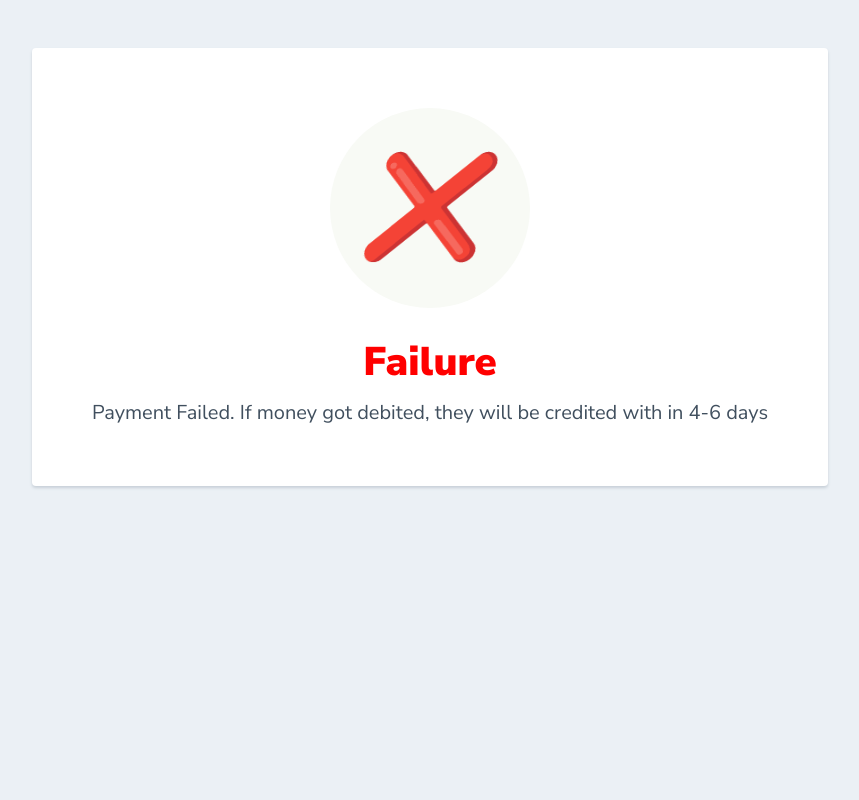
After one commit to Saketh02/majorProject, a Django app: template TMS/templates/sample.html in a window 1280 px wide. The commit adds this page. Shown: the whole page, without its empty margins (210-1069 px from the left). Run offline with Django 3.2, Linux system fonts and the light colour scheme; the template is opened without the code that fills it, so the values that code supplies are empty.

Commit message:
Final DB entries added and payment integratin done

```diff
--- /dev/null
+++ b/TMS/Student/constants.py
@@ -0,0 +1,3 @@
+RAZORPAY_KEY_ID = "rzp_test_f0YyfORRXn0uC5"
+RAZORPAY_SECRET = "rtzo7VwDmnXihNMQ3GHWYCNX"
+WEBHOOK_SECRET = "NMQ3GHWYCNXrzp_test_f0"
--- a/TMS/Student/urls.py
+++ b/TMS/Student/urls.py
@@ -1,10 +1,12 @@
 from django.urls import path
 from User.views import logoutAPI
-from .views import TransportRequestAPI, paymentPageAPI, payFeePageAPI
+from .views import TransportRequestAPI, paymentPageAPI, payFeePageAPI, paymentCaptureAPI, webhookAPI
 
 urlpatterns = [
     path("logout", logoutAPI.as_view(), name="logout"),
     path("trans-request", TransportRequestAPI.as_view(), name="trans-request"),
     path("payment-page", paymentPageAPI.as_view(), name="payment-page"),
     path("pay-fee-page", payFeePageAPI.as_view(), name="pay-fee-page"),
+    path("payment-capture", paymentCaptureAPI.as_view(), name="payment-capture"),
+    path("webhook-api", webhookAPI.as_view(), name="webhook-api")
 ]
--- a/TMS/TMS/settings.py
+++ b/TMS/TMS/settings.py
@@ -26,7 +26,7 @@ SECRET_KEY = "django-insecure-#j7a8^0e)yhkz!9ke220svk((0zvkhr!#jxznjsd0z#du2*ofj
 # SECURITY WARNING: don't run with debug turned on in production!
 DEBUG = True
 
-ALLOWED_HOSTS = []
+ALLOWED_HOSTS = ["*"]
 
 
 # Application definition
--- /dev/null
+++ b/TMS/templates/sample.html
@@ -0,0 +1,59 @@
+<html>
+  <head>
+    <link href="https://fonts.googleapis.com/css?family=Nunito+Sans:400,400i,700,900&display=swap" rel="stylesheet">
+  </head>
+    <style>
+      body {
+        text-align: center;
+        padding: 40px 0;
+        background: #EBF0F5;
+      }
+        h1 {
+          color: #88B04B;
+          font-family: "Nunito Sans", "Helvetica Neue", sans-serif;
+          font-weight: 900;
+          font-size: 40px;
+          margin-bottom: 10px;
+        }
+        p {
+          color: #404F5E;
+          font-family: "Nunito Sans", "Helvetica Neue", sans-serif;
+          font-size:20px;
+          margin: 0;
+        }
+      i {
+        color: #9ABC66;
+        font-size: 100px;
+        line-height: 200px;
+        margin-left:-15px;
+      }
+      .card {
+        background: white;
+        padding: 60px;
+        border-radius: 4px;
+        box-shadow: 0 2px 3px #C8D0D8;
+        display: inline-block;
+        margin: 0 auto;
+      }
+    </style>
+    <body>
+    {% if  event %}
+      <div class="card">
+      <div style="border-radius:200px; height:200px; width:200px; background: #F8FAF5; margin:0 auto;">
+        <i class="checkmark">✓</i>
+      </div>
+        <h1>Success</h1>
+        <p>Payment Received. You can close the tab and relogin for downloading your bus pass</p>
+      </div>
+    {% else %}
+      <div class="card">
+        <div style="border-radius:200px; height:200px; width:200px; background: #F8FAF5; margin:0 auto;">
+          <i class="crossmark">&#10060;</i>
+        </div>
+          <h1 style="color:red">Failure</h1>
+          <p>Payment Failed. If money got debited, they will be credited with in 4-6 days</p>
+        </div>
+    {% endif %}
+
+    </body>
+</html>
--- a/TMS/templates/student.html
+++ b/TMS/templates/student.html
@@ -54,7 +54,7 @@
                             <li class="scroll-to-section"><a href="#about">My Profile</a></li>
                             <li class="scroll-to-section"><a href="#projects">View Bus-Pass</a></li>
                             <li class="submenu">
-                                <a href="">Fee Payment</a>
+                                <a>Fee Payment</a>
                                 <ul>
                                     <li><a href="">Earlier Payments</a></li>
                                     <li><a href="">Due Information</a></li>
```
Also changed, not shown: TMS/CollegeAdmin/models.py (+9 -0 lines), TMS/Student/views.py (+65 -3 lines), TMS/templates/make-payment.html (+10 -7 lines), TMS/CollegeAdmin/migrations/0006_payment.py (added), TMS/CollegeAdmin/migrations/0007_auto_20220418_0241.py (added).
